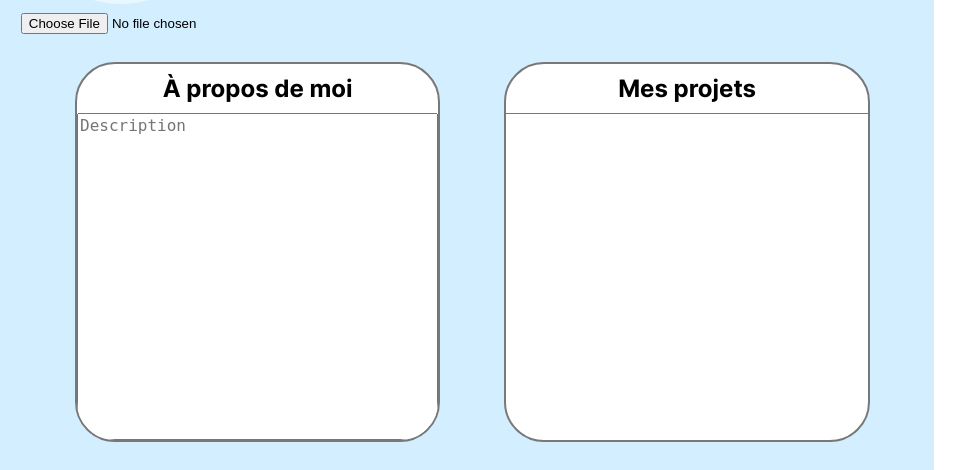
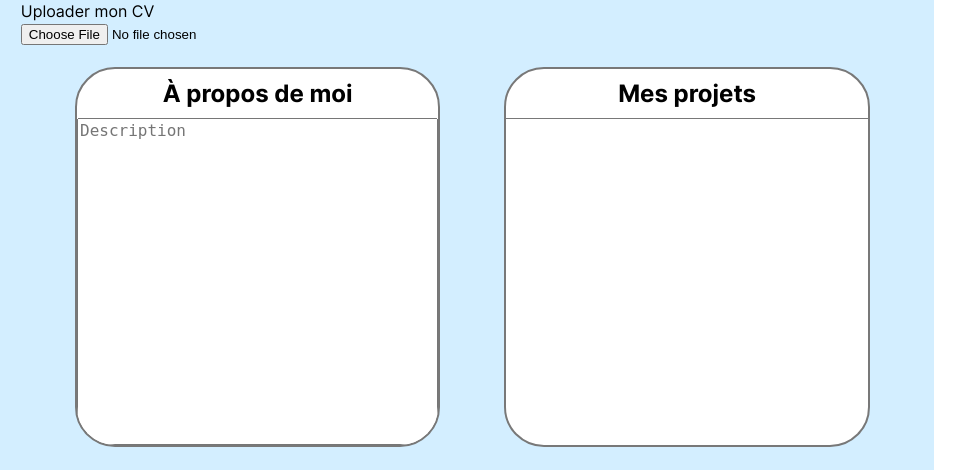
Before and after one commit to Suzoka/ENT, a PHP site: template vues/editProfil.php in a window 1280 px wide. Shown: the part 330-800 px from the top of the page, without its empty margins (0-976 px from the left). Run offline with PHP 8.4, Linux system fonts and the light colour scheme; the template is opened without the code that fills it, so the values that code supplies are empty; the visitor is signed in with stand-in values (Sample User, id 1).

Commit message:
:bug: littles bug

```diff
--- a/style/profil.css
+++ b/style/profil.css
@@ -117,6 +117,7 @@ p {
 
 .projet img {
     width: 7.5rem;
+    height: 100%;
     object-fit: cover;
     object-position: center;
 }
--- a/vues/editProfil.php
+++ b/vues/editProfil.php
@@ -37,6 +37,7 @@
                     </div>
                     <input type="submit" value="Enregistrer">
                 </div>
+                <label for="CV">Uploader mon CV</label>
                 <input type="file" name="CV" id="CV" accept="application/pdf">
                 <div class="contenu">
                     <div class="zone moi customScroll">
```
